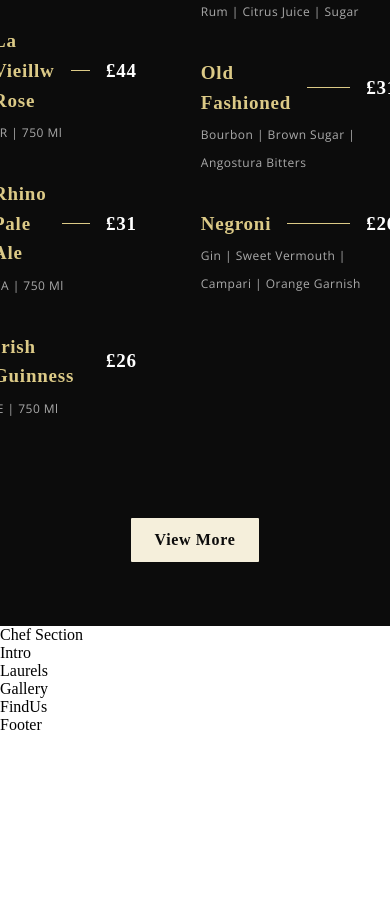
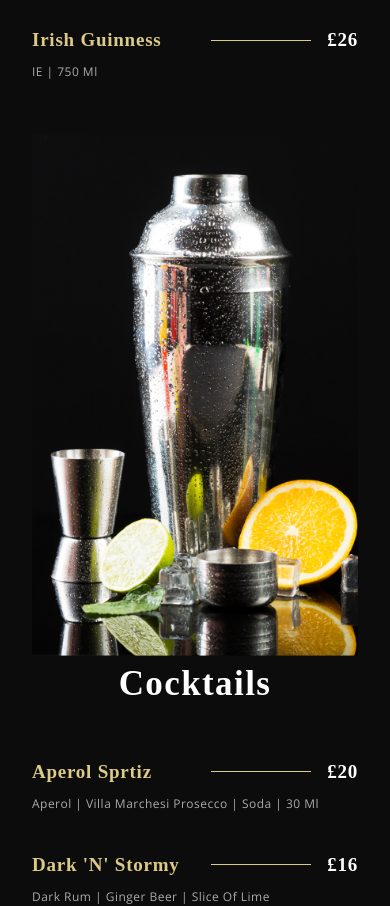
Before and after one commit to AryVidot/Modern-Restaurant, a React (Create React App) app: page / in a window 390 px wide. Shown: the part 4100-5006 px from the top of the page. Before the commit the page ends 4834 px from the top, so only its background shows below. Built offline with nearby package versions, Linux system fonts and the light colour scheme; a web font is replaced by a local one.

Commit message:
Added Menu Item and Special Menu section

```diff
--- a/src/components/Menuitem/MenuItem.css
+++ b/src/components/Menuitem/MenuItem.css
@@ -22,7 +22,7 @@
 }
 
 .app__menuitem-dash {
-  width: 90%;
+  width: 100px;
   height: 1px;
   background: var(--color-golden);
   margin: 0 1rem;
--- a/src/container/Menu/SpecialMenu.css
+++ b/src/container/Menu/SpecialMenu.css
@@ -36,7 +36,7 @@
 }
 
 .app__specialMenu-menu_img {
-  width: 410px;
+  width: 510px;
   margin: 0 2rem;
 }
 
@@ -51,3 +51,35 @@
   margin: 2rem 0;
   width: 100%;
 }
+
+@media screen and (max-width: 2000px) and (min-width: 2500px) {
+  .app__specialMenu-menu_img {
+    width: 650px;
+  }
+
+  .app__specialMenu-menu_img img {
+    height: 920px;
+  }
+}
+
+@media screen and (max-width: 1150px) {
+  .app__specialMenu-menu {
+    flex-direction: column;
+    align-items: center;
+    width: 100%;
+  }
+  .app__specialMenu-menu_img {
+    margin: 3rem 0;
+  }
+}
+
+@media screen and (max-width: 650px) {
+  .app__specialMenu-menu_img {
+    width: 100%;
+    margin: 0;
+  }
+  .app__specialMenu-menu_heading {
+    font-size: 35px;
+    line-height: 48.5px;
+  }
+}
```
